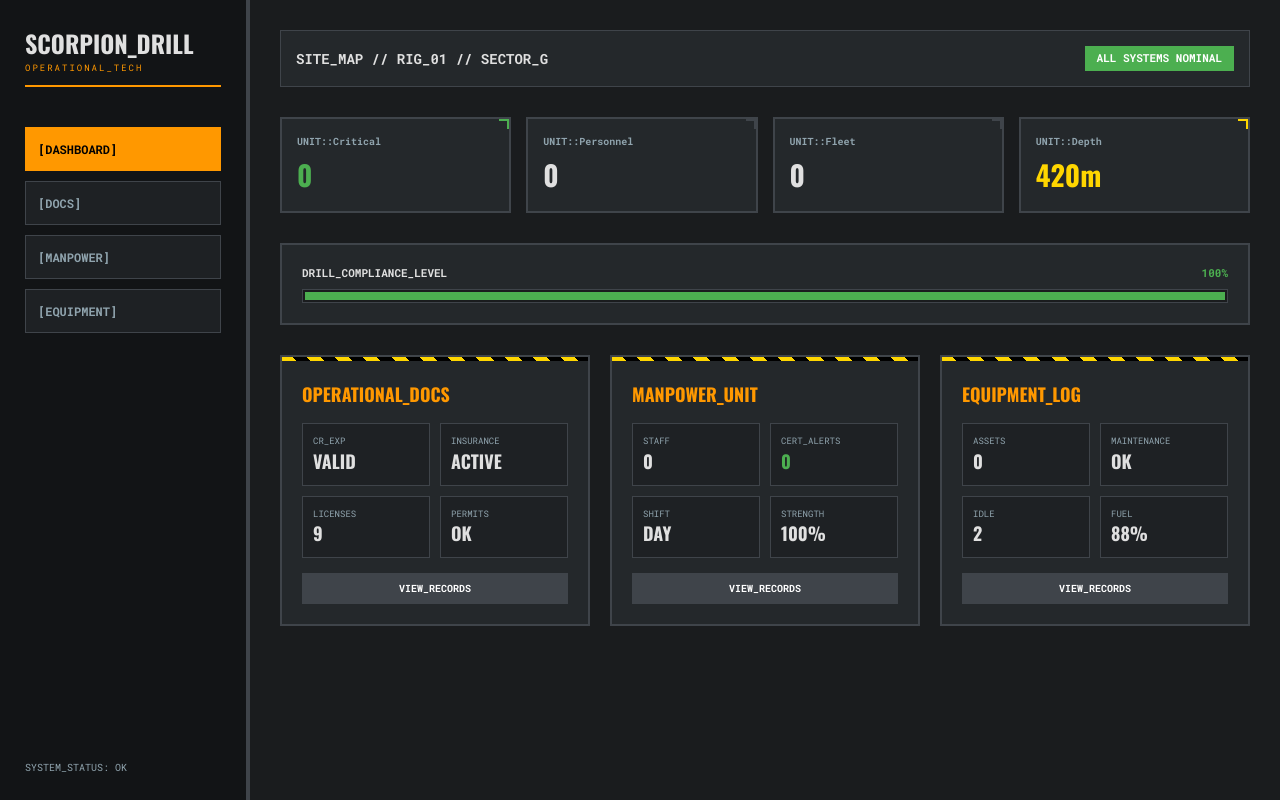
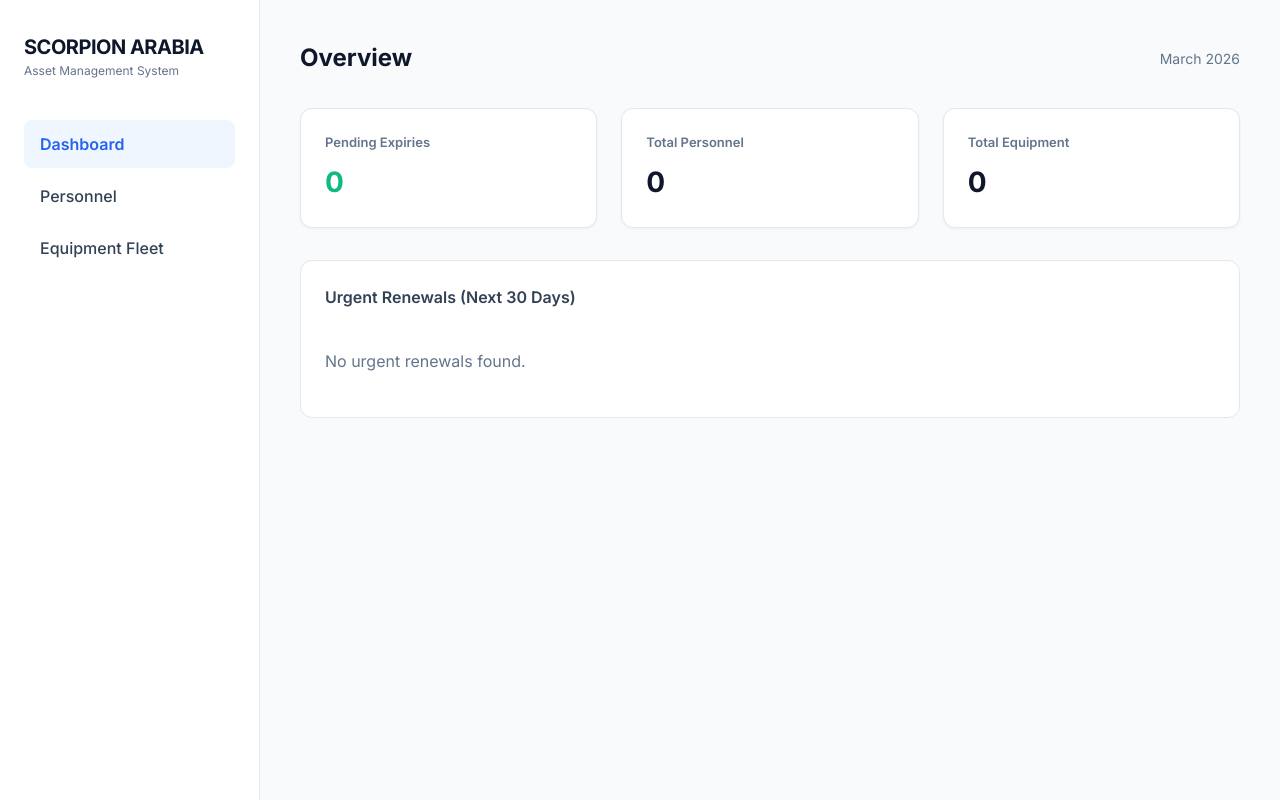
Before and after one commit to syeditrath/scorpionapp, a React (Create React App) app: page / in a window 1280 px wide. Built offline with nearby package versions, Linux system fonts and the light colour scheme.

Commit message:
Update App.jsx

```diff
--- a/src/App.jsx
+++ b/src/App.jsx
@@ -1,57 +1,42 @@
 import React, { useState, useEffect, useRef } from "react";
 import * as XLSX from "xlsx";
 
-/* ─── HEAVY UTILITY THEME ─── */
+/* ─── PROFESSIONAL ENTERPRISE THEME ─── */
 const T = {
-  bg: "#1a1c1e",          // Deep Asphalt
-  sidebar: "#121416",     // Dark Iron
-  card: "#24282b",        // Reinforced Concrete
-  cardInner: "#1e2124",   // Darker Pit
-  border: "#3f444a",      // Steel Girder
-  warn: "#ff9800",        // Safety Orange
-  danger: "#f44336",      // Hazard Red
-  success: "#4caf50",     // Operational Green
-  text: "#e0e0e0",        // Brushed Metal
-  textSub: "#90a4ae",     // Dust/Slate
-  caution: "#ffd600"      // Caution Yellow
+  bg: "#f8fafc",          // Light gray background
+  sidebar: "#ffffff",     // Clean white sidebar
+  card: "#ffffff",        // White cards
+  border: "#e2e8f0",      // Soft borders
+  primary: "#0f172a",     // Navy blue for text/headers
+  accent: "#2563eb",      // Standard professional blue
+  success: "#10b981",     // Green for status
+  error: "#ef4444",       // Red for alerts
+  text: "#334155",        // Slate text
+  textLight: "#64748b"    // Muted slate
 };
 
-const GLOBAL_CSS = "@import url('https://fonts.googleapis.com/css2?family=Roboto+Mono:wght@400;700&family=Oswald:wght@500;700&display=swap'); body { background: #1a1c1e; color: #e0e0e0; margin: 0; font-family: 'Roboto Mono', monospace; } .hazard-stripe { background: repeating-linear-gradient(45deg, #ffd600, #ffd600 10px, #000 10px, #000 20px); height: 4px; width: 100%; } .heavy-btn { transition: 0.1s; border-bottom: 3px solid rgba(0,0,0,0.5); } .heavy-btn:active { transform: translateY(2px); border-bottom: 0px; }";
+const GLOBAL_CSS = `
+  @import url('https://fonts.googleapis.com/css2?family=Inter:wght@400;500;600;700&display=swap');
+  body { background: #f8fafc; color: #334155; margin: 0; font-family: 'Inter', sans-serif; -webkit-font-smoothing: antialiased; }
+  button { transition: all 0.2s; }
+  tr:hover { background-color: #f1f5f9; }
+`;
 
 /* ─── HELPERS ─── */
 const uid = function() { return Math.random().toString(36).slice(2, 9); };
-const daysUntil = function(d) { if(!d) return null; return Math.ceil((new Date(d) - new Date()) / 86400000); };
+const daysUntil = function(d) {
+  if(!d) return null;
+  const diff = new Date(d) - new Date();
+  return Math.ceil(diff / (1000 * 60 * 60 * 24));
+};
 
 /* ─── UI COMPONENTS ─── */
 
-function DrillStat(props) {
+function StatBox(props) {
   return (
-    <div style={{ flex: 1, background: T.card, border: "2px solid " + T.border, padding: "15px", position: "relative" }}>
-      <div style={{ fontSize: "10px", fontWeight: "700", color: T.textSub, marginBottom: "5px" }}>UNIT::{props.label}</div>
-      <div style={{ fontSize: "28px", fontWeight: "700", fontFamily: "Oswald", color: props.color || T.text }}>{props.value}</div>
-      <div style={{ position: "absolute", top: "0", right: "0", width: "10px", height: "10px", borderRight: "2px solid " + (props.color || T.border), borderTop: "2px solid " + (props.color || T.border) }}></div>
-    </div>
-  );
-}
-
-function SectionModule(props) {
-  return (
-    <div style={{ background: T.card, border: "2px solid " + T.border, display: "flex", flexDirection: "column" }}>
-      <div className="hazard-stripe"></div>
-      <div style={{ padding: "20px" }}>
-        <div style={{ fontFamily: "Oswald", fontSize: "18px", fontWeight: "700", marginBottom: "15px", color: props.color }}>{props.title}</div>
-        <div style={{ display: "grid", gridTemplateColumns: "1fr 1fr", gap: "10px" }}>
-          {props.stats.map(function(s, i) {
-            return (
-              <div key={i} style={{ background: T.cardInner, padding: "10px", border: "1px solid " + T.border }}>
-                <div style={{ fontSize: "9px", color: T.textSub }}>{s.lab}</div>
-                <div style={{ fontSize: "18px", fontWeight: "700", fontFamily: "Oswald", color: s.color || T.text }}>{s.val}</div>
-              </div>
-            );
-          })}
-        </div>
-        <button style={{ width: "100%", marginTop: "15px", padding: "8px", background: T.border, border: "none", color: "white", fontSize: "10px", fontWeight: "700", cursor: "pointer" }}>VIEW_RECORDS</button>
-      </div>
+    <div style={{ flex: 1, background: T.card, border: "1px solid " + T.border, borderRadius: "12px", padding: "24px", boxShadow: "0 1px 3px rgba(0,0,0,0.05)" }}>
+      <div style={{ fontSize: "13px", fontWeight: "600", color: T.textLight, marginBottom: "8px" }}>{props.label}</div>
+      <div style={{ fontSize: "28px", fontWeight: "700", color: props.color || T.primary }}>{props.value}</div>
     </div>
   );
 }
@@ -60,13 +45,13 @@ function SectionModule(props) {
 
 export default function App() {
   const [data, setData] = useState(function() {
-    const saved = localStorage.getItem("scorpion_drill_v1");
+    const saved = localStorage.getItem("scorpion_pro_v1");
     return saved ? JSON.parse(saved) : { manpower: [], equipment: [] };
   });
   const [page, setPage] = useState("dashboard");
 
   useEffect(function() {
-    localStorage.setItem("scorpion_drill_v1", JSON.stringify(data));
+    localStorage.setItem("scorpion_pro_v1", JSON.stringify(data));
     if (!document.getElementById("scorp-css")) {
       const s = document.createElement("style"); s.id = "scorp-css";
       s.textContent = GLOBAL_CSS; document.head.appendChild(s);
@@ -74,113 +59,147 @@ export default function App() {
   }, [data]);
 
   const alerts = [].concat(
-    data.manpower.map(function(m){ return { d: daysUntil(m.expiryDate) }; }),
-    data.equipment.map(function(e){ return { d: daysUntil(e.expiryDate) }; })
+    data.manpower.map(function(m){ return { name: m.name, d: daysUntil(m.expiryDate), type: "Personnel" }; }),
+    data.equipment.map(function(e){ return { name: e.name, d: daysUntil(e.expiryDate), type: "Equipment" }; })
   ).filter(function(a){ return a.d !== null && a.d <= 30; });
 
+  const navItem = function(id, label) {
+    const active = page === id;
+    return (
+      <button onClick={function(){ setPage(id); }} style={{
+        width: "100%", textAlign: "left", padding: "12px 16px", borderRadius: "8px", border: "none", cursor: "pointer",
+        background: active ? "#eff6ff" : "transparent", color: active ? T.accent : T.text, fontWeight: active ? "600" : "500", marginBottom: "4px"
+      }}>
+        {label}
+      </button>
+    );
+  };
+
   return (
-    <div style={{ display: "flex", height: "100vh", background: T.bg, color: T.text }}>
+    <div style={{ display: "flex", height: "100vh" }}>
 
       {/* SIDEBAR */}
-      <aside style={{ width: "250px", background: T.sidebar, borderRight: "4px solid " + T.border, padding: "25px", display: "flex", flexDirection: "column" }}>
-        <div style={{ marginBottom: "40px", borderBottom: "2px solid " + T.warn, paddingBottom: "10px" }}>
-          <div style={{ fontFamily: "Oswald", fontWeight: "700", fontSize: "24px", color: T.text }}>SCORPION_DRILL</div>
-          <div style={{ fontSize: "9px", color: T.warn, letterSpacing: "2px" }}>OPERATIONAL_TECH</div>
+      <aside style={{ width: "260px", background: T.sidebar, borderRight: "1px solid " + T.border, padding: "32px 24px", display: "flex", flexDirection: "column" }}>
+        <div style={{ marginBottom: "40px" }}>
+          <div style={{ fontWeight: "800", fontSize: "20px", color: T.primary, letterSpacing: "-0.5px" }}>SCORPION ARABIA</div>
+          <div style={{ fontSize: "12px", color: T.textLight }}>Asset Management System</div>
         </div>
 
-        <nav style={{ flex: 1, display: "flex", flexDirection: "column", gap: "10px" }}>
-          {["dashboard", "docs", "manpower", "equipment"].map(function(id) {
-            const active = page === id;
-            return (
-              <button key={id} onClick={function(){ setPage(id); }} className="heavy-btn" style={{
-                textAlign: "left", padding: "12px", border: "1px solid " + (active ? T.warn : T.border),
-                background: active ? T.warn : T.cardInner, color: active ? "#000" : T.textSub,
-                cursor: "pointer", fontWeight: "700", fontSize: "12px"
-              }}>
-                [{id.toUpperCase()}]
-              </button>
-            );
-          })}
+        <nav style={{ flex: 1 }}>
+          {navItem("dashboard", "Dashboard")}
+          {navItem("manpower", "Personnel")}
+          {navItem("equipment", "Equipment Fleet")}
         </nav>
-        <div style={{ fontSize: "10px", color: T.textSub }}>SYSTEM_STATUS: OK</div>
       </aside>
 
-      {/* MAIN CONTENT */}
-      <main style={{ flex: 1, padding: "30px", overflowY: "auto" }}>
-        <header style={{ display: "flex", justifyContent: "space-between", alignItems: "center", marginBottom: "30px", background: T.card, padding: "15px", border: "1px solid " + T.border }}>
-          <div style={{ fontSize: "14px", fontWeight: "700" }}>SITE_MAP // RIG_01 // SECTOR_G</div>
-          <div style={{ background: alerts.length > 0 ? T.danger : T.success, color: "#fff", padding: "4px 12px", fontWeight: "700", fontSize: "11px" }}>
-            {alerts.length > 0 ? "HAZARD: " + alerts.length + " EXPIRIES" : "ALL SYSTEMS NOMINAL"}
-          </div>
+      {/* CONTENT AREA */}
+      <main style={{ flex: 1, padding: "40px", overflowY: "auto" }}>
+
+        <header style={{ marginBottom: "32px", display: "flex", justifyContent: "space-between", alignItems: "center" }}>
+          <h1 style={{ fontSize: "24px", fontWeight: "700", color: T.primary, margin: 0 }}>
+            {page === "dashboard" ? "Overview" : page.charAt(0).toUpperCase() + page.slice(1)}
+          </h1>
+          <div style={{ fontSize: "14px", color: T.textLight }}>March 2026</div>
         </header>
 
         {page === "dashboard" && (
           <div>
-            {/* Top Stat Row */}
-            <div style={{ display: "flex", gap: "15px", marginBottom: "30px" }}>
-              <DrillStat label="Critical" value={alerts.length} color={alerts.length > 0 ? T.danger : T.success} />
-              <DrillStat label="Personnel" value={data.manpower.length} />
-              <DrillStat label="Fleet" value={data.equipment.length} />
-              <DrillStat label="Depth" value="420m" color={T.caution} />
+            <div style={{ display: "flex", gap: "24px", marginBottom: "32px" }}>
+              <StatBox label="Pending Expiries" value={alerts.length} color={alerts.length > 0 ? T.error : T.success} />
+              <StatBox label="Total Personnel" value={data.manpower.length} />
+              <StatBox label="Total Equipment" value={data.equipment.length} />
             </div>
 
-            {/* Heavy Progress Bar */}
-            <div style={{ background: T.card, border: "2px solid " + T.border, padding: "20px", marginBottom: "30px" }}>
-              <div style={{ display: "flex", justifyContent: "space-between", marginBottom: "8px", fontSize: "11px", fontWeight: "700" }}>
-                <span>DRILL_COMPLIANCE_LEVEL</span>
-                <span style={{ color: T.success }}>100%</span>
-              </div>
-              <div style={{ height: "14px", background: T.bg, border: "1px solid " + T.border, padding: "2px" }}>
-                <div style={{ width: "100%", height: "100%", background: T.success }}></div>
-              </div>
-            </div>
-
-            {/* Module Grid */}
-            <div style={{ display: "grid", gridTemplateColumns: "1fr 1fr 1fr", gap: "20px" }}>
-              <SectionModule
-                title="OPERATIONAL_DOCS" color={T.warn}
-                stats={[{lab: "CR_EXP", val: "VALID"}, {lab: "INSURANCE", val: "ACTIVE"}, {lab: "LICENSES", val: "9"}, {lab: "PERMITS", val: "OK"}]}
-              />
-              <SectionModule
-                title="MANPOWER_UNIT" color={T.warn}
-                stats={[{lab: "STAFF", val: data.manpower.length}, {lab: "CERT_ALERTS", val: "0", color: T.success}, {lab: "SHIFT", val: "DAY"}, {lab: "STRENGTH", val: "100%"}]}
-              />
-              <SectionModule
-                title="EQUIPMENT_LOG" color={T.warn}
-                stats={[{lab: "ASSETS", val: data.equipment.length}, {lab: "MAINTENANCE", val: "OK"}, {lab: "IDLE", val: "2"}, {lab: "FUEL", val: "88%"}]}
-              />
+            <div style={{ background: T.card, border: "1px solid " + T.border, borderRadius: "12px", padding: "24px" }}>
+              <h3 style={{ fontSize: "16px", fontWeight: "600", marginBottom: "20px" }}>Urgent Renewals (Next 30 Days)</h3>
+              {alerts.length === 0 ? (
+                <div style={{ color: T.textLight, padding: "20px 0" }}>No urgent renewals found.</div>
+              ) : (
+                <table style={{ width: "100%", borderCollapse: "collapse" }}>
+                  <thead>
+                    <tr style={{ borderBottom: "1px solid " + T.border, textAlign: "left", color: T.textLight, fontSize: "12px" }}>
+                      <th style={{ padding: "12px 0" }}>ASSET NAME</th>
+                      <th>CATEGORY</th>
+                      <th style={{ textAlign: "right" }}>DAYS REMAINING</th>
+                    </tr>
+                  </thead>
+                  <tbody>
+                    {alerts.map(function(item, i) {
+                      return (
+                        <tr key={i} style={{ borderBottom: "1px solid #f1f5f9", fontSize: "14px" }}>
+                          <td style={{ padding: "16px 0", fontWeight: "500" }}>{item.name}</td>
+                          <td>{item.type}</td>
+                          <td style={{ textAlign: "right", color: T.error, fontWeight: "600" }}>{item.d} days</td>
+                        </tr>
+                      );
+                    })}
+                  </tbody>
+                </table>
+              )}
             </div>
           </div>
         )}
 
         {(page === "manpower" || page === "equipment") && (
-          <div style={{ background: T.card, border: "2px solid " + T.border, padding: "25px" }}>
-             <div style={{ display: "flex", justifyContent: "space-between", alignItems: "center", marginBottom: "20px", borderBottom: "2px solid " + T.border, paddingBottom: "15px" }}>
-                <h2 style={{ fontFamily: "Oswald", fontSize: "24px" }}>SITE_{page.toUpperCase()}_LOG</h2>
-                <label style={{ background: T.warn, color: "#000", padding: "8px 20px", fontWeight: "700", cursor: "pointer", fontSize: "11px" }}>
-                   IMPORT_XLSX
+          <div style={{ background: T.card, border: "1px solid " + T.border, borderRadius: "12px", overflow: "hidden" }}>
+             <div style={{ padding: "24px", borderBottom: "1px solid " + T.border, display: "flex", justifyContent: "space-between", alignItems: "center" }}>
+                <div>
+                   <h2 style={{ fontSize: "18px", fontWeight: "600", margin: "0 0 4px 0" }}>{page === "manpower" ? "Personnel List" : "Equipment Inventory"}</h2>
+                   <p style={{ fontSize: "13px", color: T.textLight, margin: 0 }}>Manage and track your operational assets.</p>
+                </div>
+                <label style={{ background: T.accent, color: "#fff", padding: "10px 20px", borderRadius: "8px", fontWeight: "600", cursor: "pointer", fontSize: "14px" }}>
+                   Import Excel
                    <input type="file" style={{ display: "none" }} onChange={function(e) {
                       const file = e.target.files[0];
+                      if(!file) return;
                       const reader = new FileReader();
                       reader.onload = function(evt) {
                         const wb = XLSX.read(evt.target.result, { type: "array", cellDates: true });
                         const list = XLSX.utils.sheet_to_json(wb.Sheets[wb.SheetNames[0]]);
-                        const parsed = list.map(function(r) { return { id: uid(), name: r.NAME || r.EQUIPMENT, expiryDate: r["EXPIRY DATE"] }; });
+                        const parsed = list.map(function(r) {
+                          return { id: uid(), name: r.NAME || r.EQUIPMENT || "Unknown", expiryDate: r["EXPIRY DATE"] || "" };
+                        });
                         setData(function(prev) { return { ...prev, [page]: prev[page].concat(parsed) }; });
                       };
                       reader.readAsArrayBuffer(file);
                    }} />
                 </label>
              </div>
-             <div style={{ display: "flex", flexDirection: "column", gap: "10px" }}>
-                {data[page].length === 0 ? <div style={{ color: T.textSub }}>Log empty. Awaiting data import.</div> : data[page].map(function(item) {
-                  return (
-                    <div key={item.id} style={{ padding: "15px", background: T.cardInner, border: "1px solid " + T.border, display: "flex", justifyContent: "space-between" }}>
-                      <span style={{ fontWeight: "700" }}>{item.name}</span>
-                      <span style={{ color: T.warn }}>LOGGED::OK</span>
-                    </div>
-                  );
-                })}
+
+             <div style={{ padding: "0" }}>
+                {data[page].length === 0 ? (
+                  <div style={{ padding: "40px", textAlign: "center", color: T.textLight }}>No data available. Please upload an Excel file.</div>
+                ) : (
+                  <table style={{ width: "100%", borderCollapse: "collapse" }}>
+                    <thead style={{ background: "#f8fafc", fontSize: "12px", color: T.textLight, textAlign: "left" }}>
+                      <tr>
+                        <th style={{ padding: "12px 24px" }}>NAME</th>
+                        <th>EXPIRY DATE</th>
+                        <th style={{ textAlign: "right", paddingRight: "24px" }}>STATUS</th>
+                      </tr>
+                    </thead>
+                    <tbody>
+                      {data[page].map(function(item) {
+                        const days = daysUntil(item.expiryDate);
+                        return (
+                          <tr key={item.id} style={{ borderBottom: "1px solid " + T.border, fontSize: "14px" }}>
+                            <td style={{ padding: "16px 24px", fontWeight: "500" }}>{item.name}</td>
+                            <td>{item.expiryDate ? new Date(item.expiryDate).toLocaleDateString() : "N/A"}</td>
+                            <td style={{ textAlign: "right", paddingRight: "24px" }}>
+                               <span style={{
+                                 padding: "4px 10px", borderRadius: "20px", fontSize: "12px", fontWeight: "600",
+                                 background: days <= 30 ? "#fef2f2" : "#f0fdf4",
+                                 color: days <= 30 ? T.error : T.success
+                               }}>
+                                 {days <= 30 ? "Renewal Needed" : "Active"}
+                               </span>
+                            </td>
+                          </tr>
+                        );
+                      })}
+                    </tbody>
+                  </table>
+                )}
              </div>
           </div>
         )}
```
